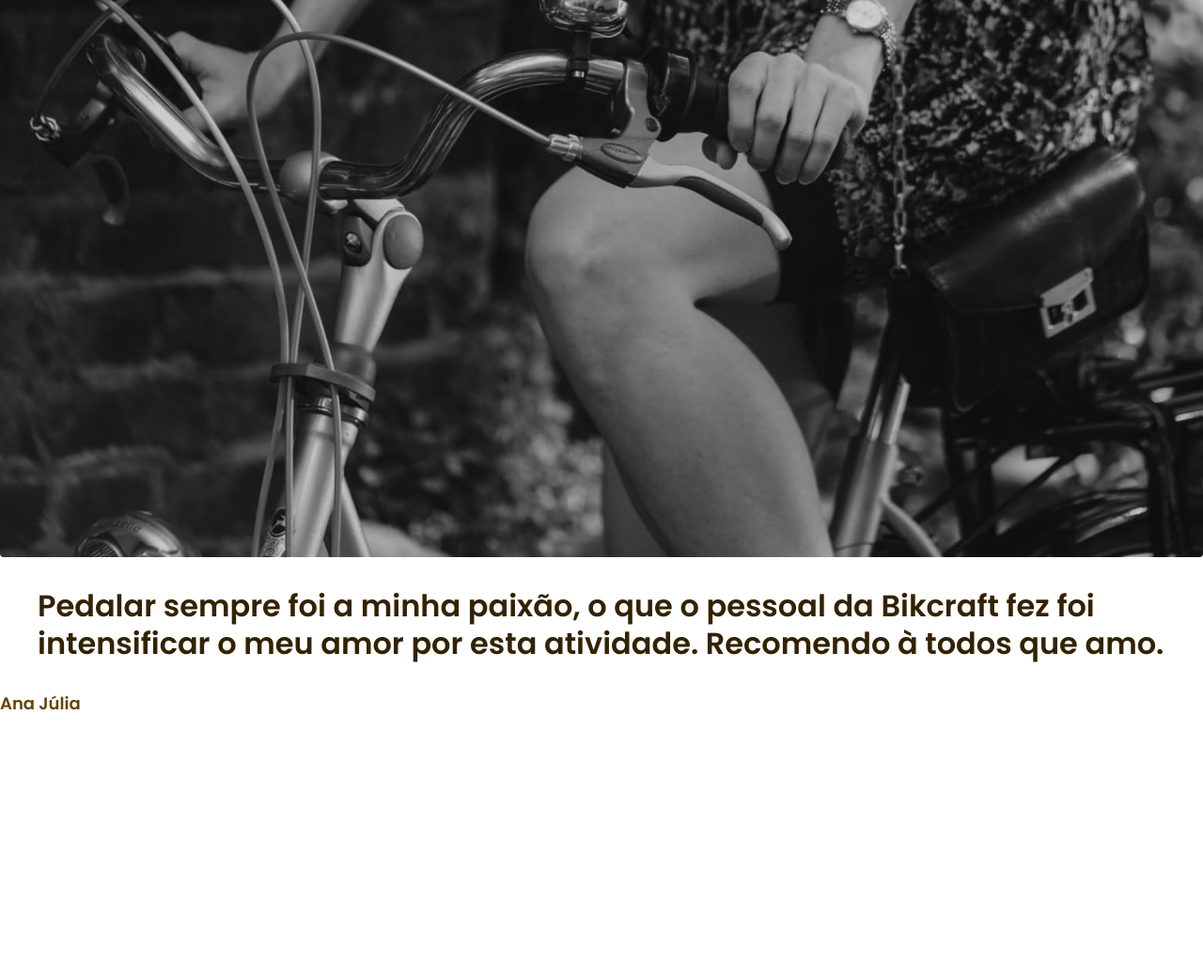
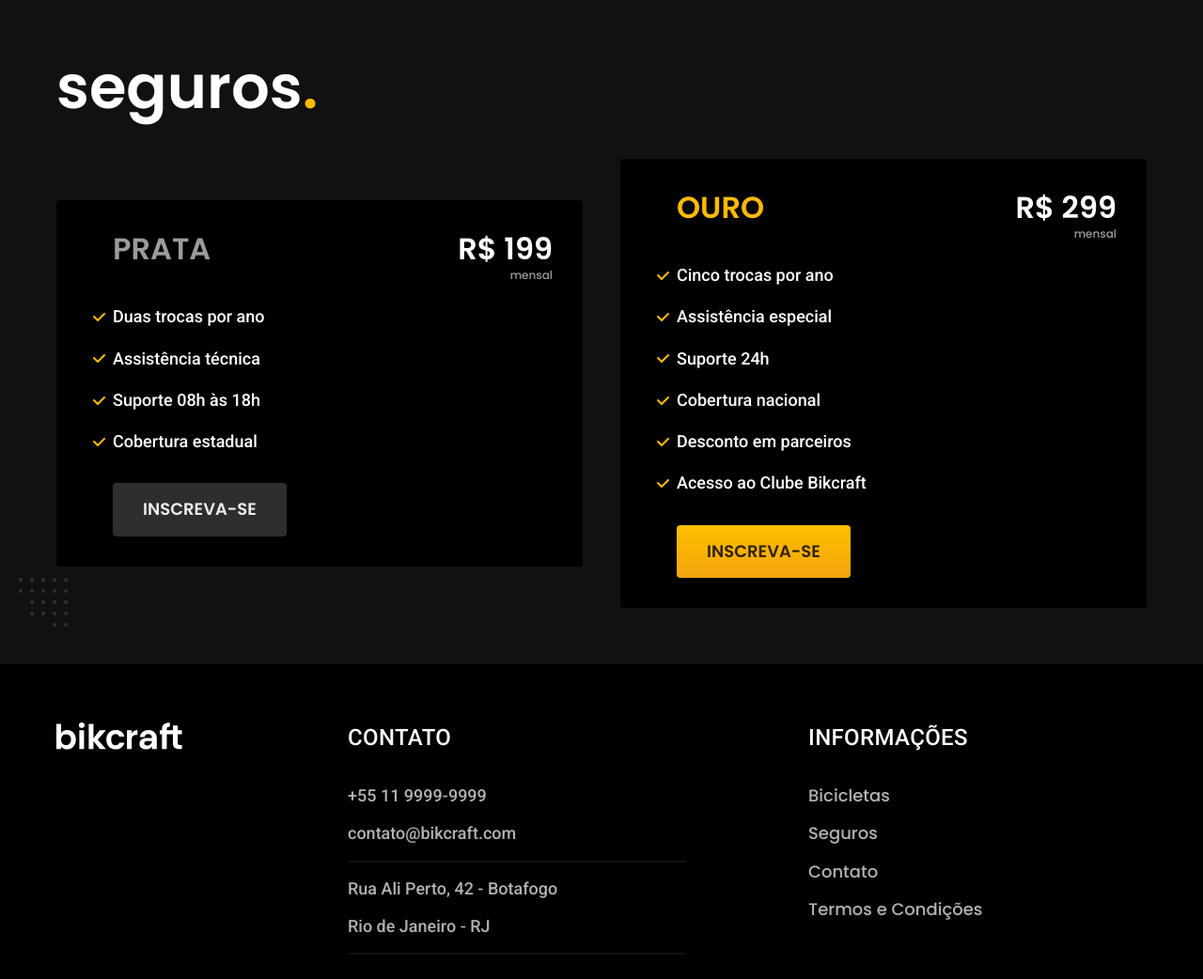
Before and after one commit to linconvinicius/bikcraft, a plain HTML site: page index.html in a window 1280 px wide. Shown: the part 3846-4888 px from the top of the page at 94% size. Drawn offline with Linux system fonts and the light colour scheme.

Commit message:
seguro e footer

```diff
--- /dev/null
+++ b/css/global/footer.css
@@ -0,0 +1,68 @@
+.footer-bg {
+    background-color: var(--cor-12);
+}
+
+.footer {
+    display: grid;
+    grid-template-columns: 3fr 5fr 4fr;
+    gap: 40px;
+    padding-top: 60px;
+    padding-bottom: 60px;
+}
+
+.footer h3 {
+    margin-bottom: 32px;
+}
+
+.footer-contato ul {
+    margin-bottom: 32px;
+}
+
+.footer li {
+    margin-bottom: 16px;
+}
+
+.footer-contato li:nth-child(2)::after,
+.footer-contato li:nth-child(4)::after {
+    content: "";
+    display: block;
+    max-width: 360px;
+    background: var(--cor-11);
+    height: 2px;
+    margin-top: 16px;
+}
+
+.footer-redes {
+    display: flex;
+    gap: 32px;
+}
+
+.footer a:hover {
+    color: var(--cor-0);
+}
+
+.footer-copy {
+    grid-column: 1 / -1;
+    margin-top: 40px;
+}
+
+@media (max-width: 800px) {
+    .footer>img {
+        display: none;
+    }
+
+    .footer {
+        grid-template-columns: 1fr 1fr;
+    }
+}
+
+@media (max-width: 600px) {
+    .footer {
+        grid-template-columns: 1fr;
+        gap: 60px;
+    }
+
+    .footer-copy {
+        margin-top: 0px;
+    }
+}
--- a/css/global/global.css
+++ b/css/global/global.css
@@ -10,7 +10,8 @@ h2,
 h3,
 h4,
 ul,
-p {
+p,
+blockquote {
     margin: 0px;
 }
 
--- /dev/null
+++ b/css/home/depoimento.css
@@ -0,0 +1,83 @@
+.depoimento {
+    display: grid;
+    grid-template-columns: 1fr 1fr;
+    background-color: var(--cor-p1);
+}
+
+.depoimento img {
+    width: 100%;
+    height: 100%;
+    object-fit: cover;
+    border-radius: 0px;
+}
+
+.depoimento-conteudo {
+    padding: 40px 40px 80px 80px;
+    display: flex;
+    flex-direction: column;
+    align-items: end;
+    overflow: hidden;
+    background: url("../../img/dec/top-left-p.svg") no-repeat top 40px left 40px,
+        url("../../img/dec/bottom-right-p.svg") no-repeat bottom 40px right 40px;
+}
+
+.depoimento-conteudo blockquote {
+    margin-top: auto;
+}
+
+.depoimento-conteudo p {
+    max-width: 32ch;
+    font-family: "Merriweather";
+    font-style: italic;
+    font-weight: 900;
+    margin-bottom: 1em;
+    position: relative;
+    z-index: 0;
+    display: block;
+}
+
+.depoimento p::before,
+.depoimento p::after {
+    color: var(--cor-p2);
+    font-size: 5rem;
+    position: absolute;
+    z-index: -1;
+}
+
+.depoimento p::before {
+    content: "“";
+    left: -50px;
+    top: -20px;
+}
+
+.depoimento p::after {
+    content: "”";
+    bottom: -60px;
+}
+
+@media (min-width: 1200px) {
+    .depoimento img {
+        max-height: 520px;
+    }
+}
+
+@media (max-width: 800px) {
+    .depoimento {
+        grid-template-columns: 1fr;
+        text-align: center;
+    }
+
+    .depoimento img {
+        max-height: 200px;
+    }
+
+    .depoimento-conteudo {
+        padding: 40px 20px;
+        align-items: center;
+        background: none;
+    }
+
+    .depoimento p::before {
+        left: 0px;
+    }
+}
--- /dev/null
+++ b/css/seguros/seguros.css
@@ -0,0 +1,76 @@
+.seguros-bg {
+    background: var(--cor-11) url("../../img/dec/bottom-left.svg") no-repeat bottom 40px left 20px;
+}
+
+.seguros {
+    padding-top: 60px;
+    padding-bottom: 60px;
+    display: grid;
+    grid-template-columns: 1fr 1fr;
+    gap: 40px;
+    align-items: center;
+}
+
+#seguros .seguros {
+    padding-top: 0px;
+}
+
+.seguros h2 {
+    grid-column: 1/-1;
+}
+
+.seguros-item {
+    display: grid;
+    grid-template-columns: 1fr auto;
+    padding: 32px 32px 32px 60px;
+    border-radius: 4px;
+    background-color: var(--cor-12);
+}
+
+.seguros-item h3 {
+    margin-bottom: 40px;
+}
+
+.seguros-item span {
+    grid-column: 2;
+    display: block;
+    text-align: right;
+}
+
+.seguros-item ul {
+    grid-column: 1/-1;
+    margin-bottom: 32px;
+}
+
+.seguros-item li+li {
+    margin-top: 20px;
+}
+
+.seguros-item li {
+    display: flex;
+    align-items: center;
+    position: relative;
+}
+
+.seguros-item li::before {
+    content: "";
+    position: absolute;
+    left: -21px;
+    width: 13px;
+    height: 9px;
+    background-image: url("../../img/icones/lista.svg");
+}
+
+.seguros-item a {
+    grid-column: 1/-1;
+}
+
+@media (max-width: 800px) {
+    .seguros-bg {
+        background: var(--cor-11);
+    }
+
+    .seguros {
+        grid-template-columns: 1fr;
+    }
+}
--- a/css/style.css
+++ b/css/style.css
@@ -4,6 +4,8 @@
 
 
 @import url("./global/header.css");
+@import url("./global/footer.css");
+
 
 /* UTILIDADES */
 @import url("./utilidades/componentes.css");
@@ -12,8 +14,10 @@
 @import url("./home/introducao.css");
 @import url("./home/tecnologia.css");
 @import url("./home/parceiros.css");
+@import url("./home/depoimento.css");
 
-
+/* Seguros */
+@import "./seguros/seguros.css";
 
 /* Bicicletas */
 @import url("./bicicletas/bicicletas-lista.css");
--- a/index.html
+++ b/index.html
@@ -138,6 +138,68 @@
       <span class="font-1-m-b cor-p4">Ana Júlia</span>
     </div>
   </section>
+
+  <article class="seguros-bg">
+    <div class="seguros container">
+      <h2 class="font-1-xxl cor-0">seguros<span class="cor-p1">.</span></h2>
+      <div class="seguros-item">
+        <h3 class="font-1-xl cor-6">PRATA</h3>
+        <span class="font-1-xl cor-0">R$ 199 <span class="font-1-xs cor-6">mensal</span></span>
+        <ul class="font-2-m cor-0">
+          <li>Duas trocas por ano</li>
+          <li>Assistência técnica</li>
+          <li>Suporte 08h às 18h</li>
+          <li>Cobertura estadual</li>
+        </ul>
+        <a class="botao secundario" href="./orcamento.html?tipo=seguro&produto=prata">Inscreva-se</a>
+      </div>
+      <div class="seguros-item">
+        <h3 class="font-1-xl cor-p1">OURO</h3>
+        <span class="font-1-xl cor-0">R$ 299 <span class="font-1-xs cor-6">mensal</span></span>
+        <ul class="font-2-m cor-0">
+          <li>Cinco trocas por ano</li>
+          <li>Assistência especial</li>
+          <li>Suporte 24h</li>
+          <li>Cobertura nacional</li>
+          <li>Desconto em parceiros</li>
+          <li>Acesso ao Clube Bikcraft</li>
+        </ul>
+        <a class="botao" href="./orcamento.html?tipo=seguro&produto=ouro">Inscreva-se</a>
+      </div>
+    </div>
+  </article>
+
+  <footer class="footer-bg">
+    <div class="footer container">
+      <img src="./img/bikcraft.svg" alt="Bikcraft" width="136" height="32">
+      <div class="footer-contato">
+        <h3 class="font-2-l-b cor-0">Contato</h3>
+        <ul class="font-2-m cor-5">
+          <li>+55 11 9999-9999</li>
+          <li>contato@bikcraft.com</li>
+          <li>Rua Ali Perto, 42 - Botafogo</li>
+          <li>Rio de Janeiro - RJ</li>
+        </ul>
+        <div class="footer-redes">
+          <a href="./"><img src="./img/redes/instagram.svg" alt="Instagram" width="32" height="32"></a>
+          <a href="./"><img src="./img/redes/facebook.svg" alt="Facebook" width="32" height="32"></a>
+          <a href="./"><img src="./img/redes/youtube.svg" alt="Youtube" width="32" height="32"></a>
+        </div>
+      </div>
+      <div class="footer-informacoes">
+        <h3 class="font-2-l-b cor-0">Informações</h3>
+        <nav>
+          <ul class="font-1-m cor-5">
+            <li><a href="./bicicletas.html">Bicicletas</a></li>
+            <li><a href="./seguros.html">Seguros</a></li>
+            <li><a href="./contato.html">Contato</a></li>
+            <li><a href="./termos.html">Termos e Condições</a></li>
+          </ul>
+        </nav>
+      </div>
+      <p class="font-2-m cor-6 footer-copy">Bikcraft © Alguns direitos reservados.</p>
+    </div>
+  </footer>
 </body>
 
 </html>
```
Also changed, not shown: favicon.svg (added).
